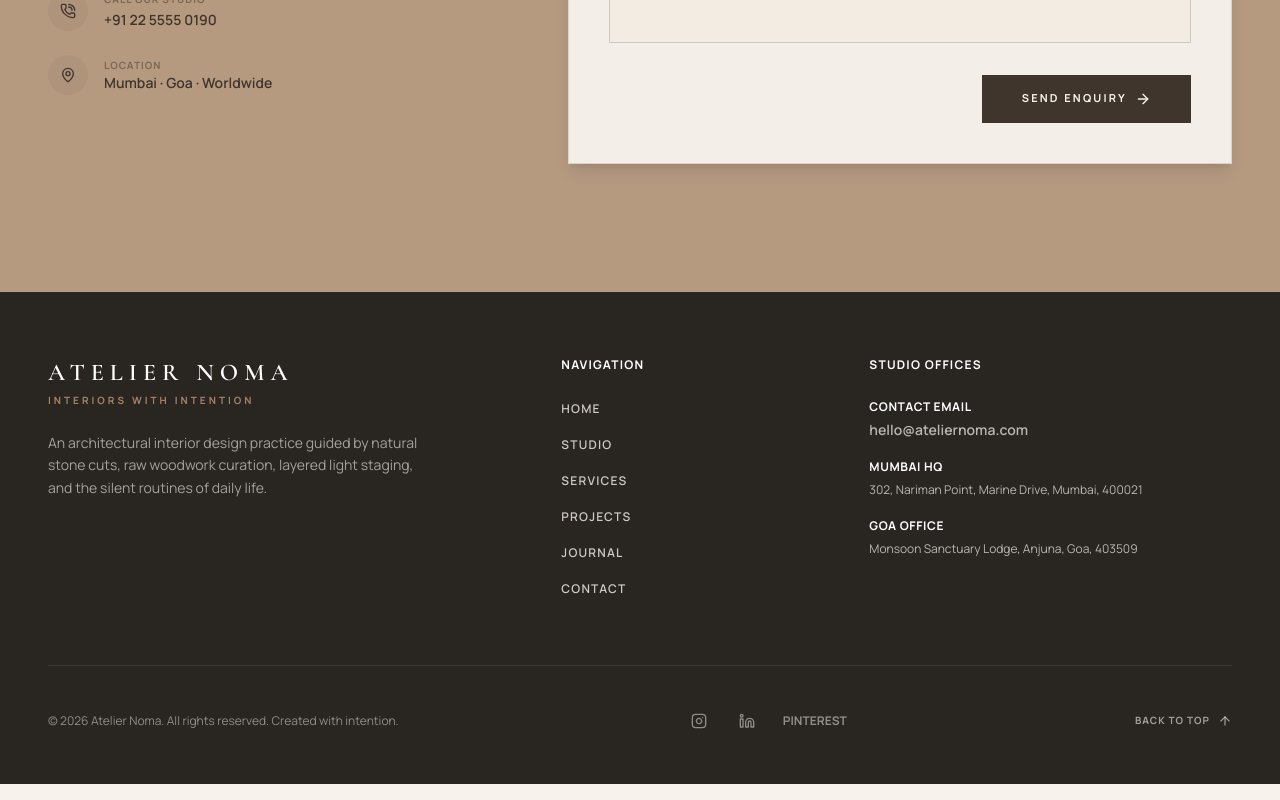
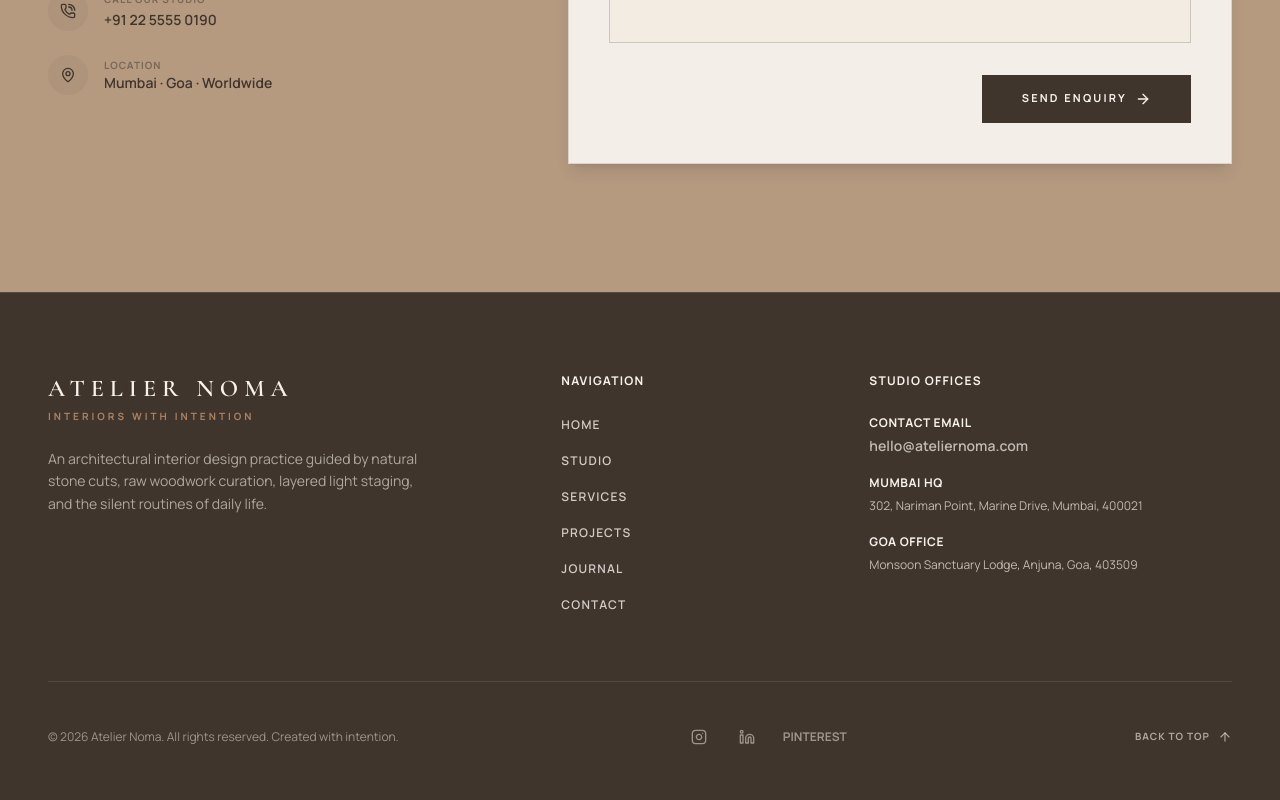
Before and after one commit to Diya030805/atelier-noma-interior-design, a React (Vite) app: page / in a window 1280 px wide. Shown: the part 10609-11409 px from the top of the page. Built offline with nearby package versions, Linux system fonts and the light colour scheme.

Commit message:
feat: add entrance animations and update footer
Implement Reveal component for scroll-based entrance animations and add a mount transition to the Navbar for a more polished editorial feel. Update footer styling to align with the refined design system.

```diff
--- a/src/components/Footer.jsx
+++ b/src/components/Footer.jsx
@@ -1,5 +1,6 @@
 import React from 'react';
 import { Instagram, Linkedin, ArrowUp } from 'lucide-react';
+import Reveal from './Reveal.jsx';
 
 export default function Footer({ onNavigate }) {
   const handleScrollToTop = (e) => {
@@ -32,16 +33,17 @@ export default function Footer({ onNavigate }) {
   };
 
   return (
-    <footer className="bg-soft-charcoal text-warm-ivory/80 pt-16 pb-12 relative overflow-hidden border-t border-deep-espresso/15">
+    <footer className="bg-deep-espresso text-warm-ivory/80 pt-20 pb-12 relative overflow-hidden border-t border-warm-ivory/10">
       <div className="max-w-[1400px] mx-auto px-6 md:px-12 relative z-10">
 
         {/* Main Grid */}
+        <Reveal>
           <div className="grid grid-cols-1 md:grid-cols-12 gap-12 pb-16 border-b border-warm-ivory/10">
 
             {/* Logo & Tagline (5 Columns) */}
             <div className="md:col-span-5 flex flex-col items-start text-left gap-4">
               <a href="#hero" onClick={handleScrollToTop} className="flex flex-col items-start focus-ring">
-              <span className="font-serif text-2xl font-semibold tracking-[0.25em] text-white">
+                <span className="font-serif text-2xl font-semibold tracking-[0.25em] text-warm-ivory">
                   ATELIER NOMA
                 </span>
                 <span className="font-sans text-[10px] font-bold tracking-[0.3em] text-terracotta-beige uppercase mt-1">
@@ -55,7 +57,7 @@ export default function Footer({ onNavigate }) {
 
             {/* Navigation links (3 Columns) */}
             <div className="md:col-span-3 text-left">
-            <h4 className="font-sans text-xs font-bold tracking-widest text-white uppercase mb-6">
+              <h4 className="font-sans text-xs font-bold tracking-widest text-warm-ivory uppercase mb-6">
                 NAVIGATION
               </h4>
               <div className="flex flex-col gap-3 font-sans text-xs font-semibold uppercase tracking-widest">
@@ -82,33 +84,35 @@ export default function Footer({ onNavigate }) {
 
             {/* Studio Contact / Locations (4 Columns) */}
             <div className="md:col-span-4 text-left">
-            <h4 className="font-sans text-xs font-bold tracking-widest text-white uppercase mb-6">
+              <h4 className="font-sans text-xs font-bold tracking-widest text-warm-ivory uppercase mb-6">
                 STUDIO OFFICES
               </h4>
 
               <div className="space-y-4 font-sans text-xs leading-relaxed text-warm-ivory/70">
                 <div>
-                <p className="font-bold text-white tracking-wider uppercase mb-1">CONTACT EMAIL</p>
+                  <p className="font-bold text-warm-ivory tracking-wider uppercase mb-1">CONTACT EMAIL</p>
                   <a href="mailto:hello@ateliernoma.com" className="text-sm font-semibold hover:text-terracotta-beige transition-colors">
                     hello@ateliernoma.com
                   </a>
                 </div>
 
                 <div>
-                <p className="font-bold text-white tracking-wider uppercase mb-1">MUMBAI HQ</p>
+                  <p className="font-bold text-warm-ivory tracking-wider uppercase mb-1">MUMBAI HQ</p>
                   <p>302, Nariman Point, Marine Drive, Mumbai, 400021</p>
                 </div>
 
                 <div>
-                <p className="font-bold text-white tracking-wider uppercase mb-1">GOA OFFICE</p>
+                  <p className="font-bold text-warm-ivory tracking-wider uppercase mb-1">GOA OFFICE</p>
                   <p>Monsoon Sanctuary Lodge, Anjuna, Goa, 403509</p>
                 </div>
               </div>
             </div>
 
           </div>
+        </Reveal>
 
         {/* Footer Base Row */}
+        <Reveal delay={200}>
           <div className="pt-10 flex flex-col sm:flex-row items-center justify-between gap-6 font-sans text-xs text-warm-ivory/50">
             <div>
               <p>© 2026 Atelier Noma. All rights reserved. Created with intention.</p>
@@ -120,7 +124,7 @@ export default function Footer({ onNavigate }) {
                 href="https://instagram.com"
                 target="_blank"
                 rel="noreferrer"
-              className="hover:text-white transition-colors focus-ring p-1"
+                className="hover:text-warm-ivory transition-colors focus-ring p-1"
                 aria-label="Instagram profile"
               >
                 <Instagram className="w-4 h-4" />
@@ -129,7 +133,7 @@ export default function Footer({ onNavigate }) {
                 href="https://linkedin.com"
                 target="_blank"
                 rel="noreferrer"
-              className="hover:text-white transition-colors focus-ring p-1"
+                className="hover:text-warm-ivory transition-colors focus-ring p-1"
                 aria-label="LinkedIn profile"
               >
                 <Linkedin className="w-4 h-4" />
@@ -139,7 +143,7 @@ export default function Footer({ onNavigate }) {
                 href="https://pinterest.com"
                 target="_blank"
                 rel="noreferrer"
-              className="hover:text-white transition-colors focus-ring font-sans font-bold text-xs"
+                className="hover:text-warm-ivory transition-colors focus-ring font-sans font-bold text-xs"
                 aria-label="Pinterest boards"
               >
                 PINTEREST
@@ -150,12 +154,13 @@ export default function Footer({ onNavigate }) {
             <div>
               <button
                 onClick={handleScrollToTop}
-              className="inline-flex items-center gap-2 font-sans text-[10px] font-bold tracking-widest uppercase hover:text-white text-warm-ivory/60 transition-colors focus-ring py-2 cursor-pointer"
+                className="inline-flex items-center gap-2 font-sans text-[10px] font-bold tracking-widest uppercase hover:text-warm-ivory text-warm-ivory/60 transition-colors focus-ring py-2 cursor-pointer"
               >
                 BACK TO TOP <ArrowUp className="w-3.5 h-3.5" />
               </button>
             </div>
           </div>
+        </Reveal>
 
       </div>
     </footer>
--- a/src/components/Navbar.jsx
+++ b/src/components/Navbar.jsx
@@ -5,8 +5,10 @@ import Button from './Button.jsx';
 export default function Navbar({ onNavigate }) {
   const [isScrolled, setIsScrolled] = useState(false);
   const [isMobileMenuOpen, setIsMobileMenuOpen] = useState(false);
+  const [isMounted, setIsMounted] = useState(false);
 
   useEffect(() => {
+    setIsMounted(true);
     const handleScroll = () => {
       if (window.scrollY > 50) {
         setIsScrolled(true);
@@ -56,7 +58,9 @@ export default function Navbar({ onNavigate }) {
     <>
       <nav
         id="navbar"
-        className={`fixed top-0 left-0 w-full z-50 transition-all duration-500 bg-warm-ivory/95 backdrop-blur-md border-b border-deep-espresso/10 ${
+        className={`fixed top-0 left-0 w-full z-50 transition-all duration-[1000ms] cubic-bezier(0.16, 1, 0.3, 1) bg-warm-ivory/95 backdrop-blur-md border-b border-deep-espresso/10 ${
+          isMounted ? 'translate-y-0 opacity-100' : '-translate-y-full opacity-0'
+        } ${
           isScrolled
             ? 'py-4 shadow-sm'
             : 'py-5'
--- /dev/null
+++ b/src/components/Reveal.jsx
@@ -0,0 +1,49 @@
+import React, { useEffect, useRef, useState } from 'react';
+
+export default function Reveal({ children, className = '', delay = 0 }) {
+  const [isVisible, setIsVisible] = useState(false);
+  const ref = useRef(null);
+
+  useEffect(() => {
+    const observer = new IntersectionObserver(
+      ([entry]) => {
+        if (entry.isIntersecting) {
+          setIsVisible(true);
+          if (ref.current) {
+            observer.unobserve(ref.current);
+          }
+        }
+      },
+      {
+        threshold: 0.1,
+        rootMargin: '0px 0px -50px 0px'
+      }
+    );
+
+    if (ref.current) {
+      observer.observe(ref.current);
+    }
+
+    return () => {
+      if (ref.current) {
+        observer.unobserve(ref.current);
+      }
+    };
+  }, []);
+
+  return (
+    <div
+      ref={ref}
+      className={`transition-all duration-[1200ms] cubic-bezier(0.16, 1, 0.3, 1) ${className} ${
+        isVisible
+          ? 'opacity-100 translate-y-0'
+          : 'opacity-0 translate-y-12'
+      }`}
+      style={{
+        transitionDelay: `${delay}ms`
+      }}
+    >
+      {children}
+    </div>
+  );
+}
```
Lines whose indentation alone changed are shown as unchanged.
